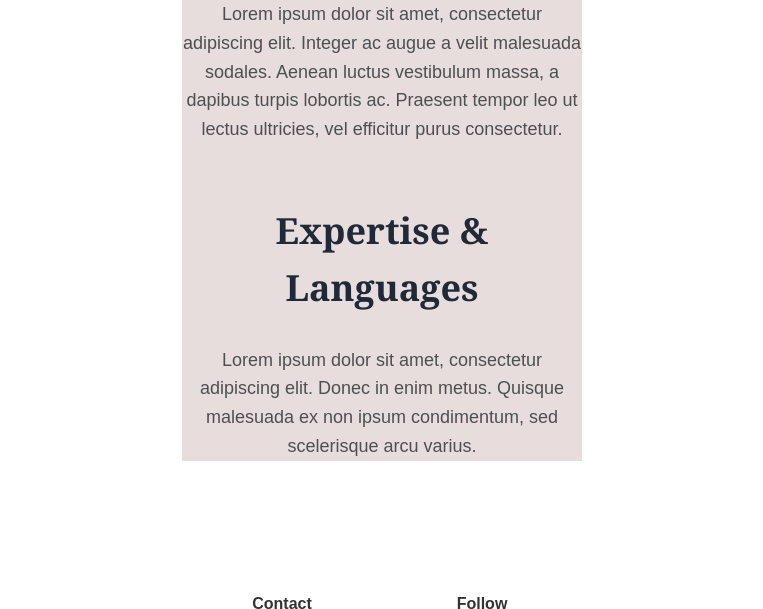
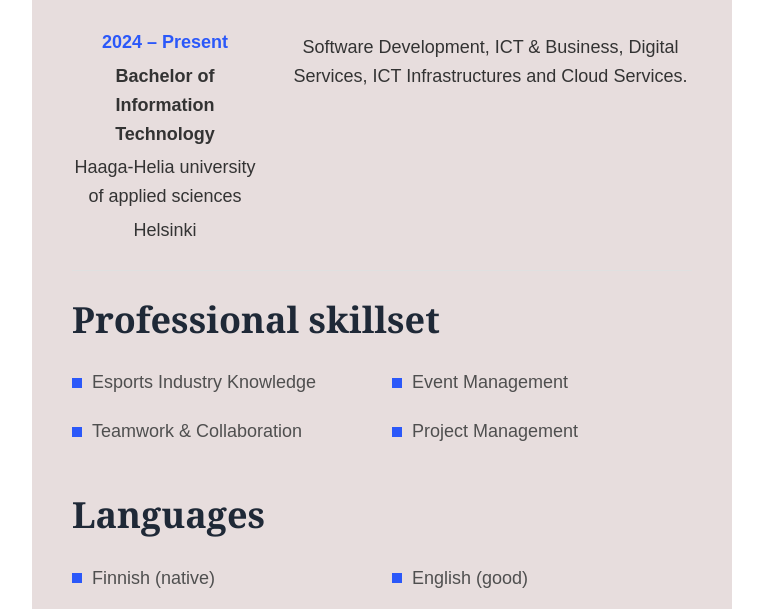
Before and after one commit to pa7ans/pa7ans.github.io, a plain HTML site: page resume.html in a window 1280 px wide. Shown: the part 580-1189 px from the top of the page, without its empty margins (258-1021 px from the left). Drawn offline with Linux system fonts and the light colour scheme.

Commit message:
Add files via upload

```diff
--- a/resume.html
+++ b/resume.html
@@ -4,7 +4,7 @@
 <head>
     <meta charset="UTF-8">
     <meta name="viewport" content="width=device-width, initial-scale=1.0">
-    <title>Portfolio Website</title>
+    <title>Nuutti Syrjäaho - Who Am I</title>
     <link rel="stylesheet" href="style3.css">
 </head>
 
@@ -34,20 +34,74 @@
     <main>
         <section class="resume-section">
             <h1>Resume</h1>
-            <br><br>
+
             <h2>Work Experience</h2>
-            <br>
-            <p>Lorem ipsum dolor sit amet, consectetur adipiscing elit. Vivamus eget aliquet risus, vel elementum ligula. Fusce sed neque non ipsum tincidunt ultricies. Nulla ut bibendum leo.</p>
-            <br><br>
+            <div class="work-experience">
+                <div class="job-info">
+                    <h4>2015 – 2024</h4>
+                    <p><strong>Head of the Gaming</strong></p>
+                    <p>FEL</p>
+                    <p>Tampere</p>
+                </div>
+                <div class="job-description">
+                    <p>Responsible for overseeing the planning, execution, and growth of gaming events and ensuring
+                        high-quality experiences for both players and audiences.</p>
+                </div>
+            </div>
+
             <h2>Education</h2>
-            <br>
-            <p>Lorem ipsum dolor sit amet, consectetur adipiscing elit. Integer ac augue a velit malesuada sodales. Aenean luctus vestibulum massa, a dapibus turpis lobortis ac. Praesent tempor leo ut lectus ultricies, vel efficitur purus consectetur.</p>
-            <br><br>
-            <h2>Expertise & Languages</h2>
-            <br>
-            <p>Lorem ipsum dolor sit amet, consectetur adipiscing elit. Donec in enim metus. Quisque malesuada ex non ipsum condimentum, sed scelerisque arcu varius.</p>
-        </section>
+            <div class="education-experience">
+                <div class="education-info">
+                    <h4>2024 – Present</h4>
+                    <p><strong>Bachelor of Information Technology</strong></p>
+                    <p>Haaga-Helia university of applied sciences</p>
+                    <p>Helsinki</p>
+                </div>
+                <div class="education-description">
+                    <p>Software Development, ICT & Business, Digital Services, ICT Infrastructures and Cloud Services.
+                    </p>
+                </div>
+            </div>
+
+            <section class="expertise-languages">
+                <h2>Professional skillset</h2>
+                <div class="skills-grid">
+                    <div class="skill-item">
+                        <span class="skill-icon"></span>Esports Industry Knowledge
+                    </div>
+                    <div class="skill-item">
+                        <span class="skill-icon"></span>Event Management
+                    </div>
+                    <div class="skill-item">
+                        <span class="skill-icon"></span>Teamwork & Collaboration
+                    </div>
+                    <div class="skill-item">
+                        <span class="skill-icon"></span>Project Management
+                    </div>
+                </div>
+
+                <h2>Languages</h2>
+                <div class="languages-grid">
+                    <div class="language-item">
+                        <span class="skill-icon"></span>Finnish (native)
+                    </div>
+                    <div class="language-item">
+                        <span class="skill-icon"></span>English (good)
+                    </div>
+                    <div class="language-item">
+                        <span class="skill-icon"></span>Swedish (passable)
+                    </div>
+                    <div class="language-item">
+                        <span class="skill-icon"></span>Germany (beginner)
+                    </div>
+                    <div class="language-item">
+                        <span class="skill-icon"></span>Portuguese (beginner)
+                    </div>
+                </div>
+            </section>
+
     </main>
+
 
     <footer>
         <div class="contact-info">
@@ -58,8 +112,10 @@
             <div class="contact-call">
                 <p><strong>Follow</strong></p>
                 <div class="social-icons-footer">
-                    <a href="https://www.linkedin.com/in/nuutti-syrjäaho-b12644153" target="_blank"><img src="linkedin_icon.png" alt="LinkedIn"></a>
-                    <a href="https://www.instagram.com/nuudelsson" target="_blank"><img src="instagram_icon.png" alt="Instagram"></a>
+                    <a href="https://www.linkedin.com/in/nuutti-syrjäaho-b12644153" target="_blank"><img
+                            src="linkedin_icon.png" alt="LinkedIn"></a>
+                    <a href="https://www.instagram.com/nuudelsson" target="_blank"><img src="instagram_icon.png"
+                            alt="Instagram"></a>
                 </div>
             </div>
         </div>
--- a/style3.css
+++ b/style3.css
@@ -27,7 +27,8 @@ h2 {
 a {
     font-family: 'Open Sans', sans-serif;
     font-size: 14px;
-    text-decoration: none; /* Poistaa alaviivat linkeistä */
+    text-decoration: none;
+    /* Poistaa alaviivat linkeistä */
 }
 
 .header {
@@ -66,7 +67,7 @@ a {
 .profile-card {
     text-align: center;
     padding: 20px;
-    background-color: white;
+    background-color: #e7dddd;
     box-shadow: 0 4px 10px rgba(0, 0, 0, 0.1);
     border-radius: 10px;
     max-width: 350px;
@@ -82,6 +83,7 @@ a {
 .profile-card h2 {
     font-size: 24px;
     margin: 15px 0;
+    text-align: center;
 }
 
 .profile-card p {
@@ -229,7 +231,8 @@ footer {
     a {
         font-family: 'Open Sans', sans-serif;
         font-size: 16px;
-        text-decoration: none; /* Poistaa alaviivat linkeistä */
+        text-decoration: none;
+        /* Poistaa alaviivat linkeistä */
     }
 }
 
@@ -245,7 +248,7 @@ footer {
     left: 0;
     width: 100%;
     height: 100vh;
-    background-color: #1f2937;
+    background-color: #e7dddd;
     display: flex;
     justify-content: center;
     align-items: center;
@@ -264,7 +267,7 @@ footer {
 }
 
 .nav-links ul li a {
-    color: white;
+    color: #2b58f9;
     text-decoration: none;
     font-size: 30px;
     letter-spacing: 2px;
@@ -275,16 +278,19 @@ footer {
     top: 20px;
     right: 20px;
     font-size: 50px;
-    color: white;
+    color: #2b58f9;
     cursor: pointer;
 }
 
 /* Yhteydenottolomakkeen perusasettelu */
 form {
     display: flex;
-    flex-direction: column; /* Asettaa kaikki kentät allekkain */
-    max-width: 500px; /* Maksimileveys lomakkeelle */
-    margin: 100px auto; /* Keskittää lomakkeen */
+    flex-direction: column;
+    /* Asettaa kaikki kentät allekkain */
+    max-width: 500px;
+    /* Maksimileveys lomakkeelle */
+    margin: 100px auto;
+    /* Keskittää lomakkeen */
 
 }
 
@@ -293,7 +299,8 @@ label {
     font-weight: bold;
 }
 
-input, textarea {
+input,
+textarea {
     margin-bottom: 15px;
     padding: 10px;
     border: 1px solid #ccc;
@@ -311,6 +318,7 @@ button {
     border-radius: 5px;
     cursor: pointer;
     font-size: 16px;
+    margin-bottom: 30px;
 }
 
 button:hover {
@@ -320,35 +328,125 @@ button:hover {
 .resume-section {
     text-align: center;
     margin: 100px auto;
-    max-width: 400px; /* Rajoitetaan elementin leveys */
-    word-wrap: break-word; /* Teksti katkaistaan, jos se ei mahdu riville */
-    white-space: normal; /* Sallii tekstin rivittymisen normaalisti */
+    max-width: 700px;
+    /* Rajoitetaan elementin leveys */
+    word-wrap: break-word;
+    /* Teksti katkaistaan, jos se ei mahdu riville */
+    white-space: normal;
+    /* Sallii tekstin rivittymisen normaalisti */
     background-color: #e7dddd;
+    padding: 40px;
 }
 
 .portfolio-section {
     text-align: center;
     margin: 100px auto;
-    max-width: 700px; /* Rajoitetaan elementin leveys */
-    word-wrap: break-word; /* Teksti katkaistaan, jos se ei mahdu riville */
-    white-space: normal; /* Sallii tekstin rivittymisen normaalisti */
+    max-width: 700px;
+    /* Rajoitetaan elementin leveys */
+    word-wrap: break-word;
+    /* Teksti katkaistaan, jos se ei mahdu riville */
+    white-space: normal;
+    /* Sallii tekstin rivittymisen normaalisti */
     background-color: #e7dddd;
     padding: 40px;
 }
 
 .project img {
-    width: 100%; /* Kuva täyttää 100 % käytettävissä olevasta tilasta */
-    max-width: 300px; /* Määrittää suurimman leveyden, jota kuva ei ylitä */
-    height: auto; /* Säilyttää kuvasuhteen */
+    width: 100%;
+    /* Kuva täyttää 100 % käytettävissä olevasta tilasta */
+    max-width: 300px;
+    /* Määrittää suurimman leveyden, jota kuva ei ylitä */
+    height: auto;
+    /* Säilyttää kuvasuhteen */
 }
 
 a {
-    text-decoration: none; /* Poistaa alaviivan linkistä */
-    color: inherit; /* Säilyttää vanhemman elementin tekstin värin */
-    font: inherit; /* Säilyttää vanhemman elementin fonttimuotoilut */
+    text-decoration: none;
+    /* Poistaa alaviivan linkistä */
+    color: inherit;
+    /* Säilyttää vanhemman elementin tekstin värin */
+    font: inherit;
+    /* Säilyttää vanhemman elementin fonttimuotoilut */
 }
 
 .contact-section {
-    padding-left: 15px;  /* Lisää tilaa vasemmalle */
-    padding-right: 15px; /* Lisää tilaa oikealle */
+    padding-left: 15px;
+    /* Lisää tilaa vasemmalle */
+    padding-right: 15px;
+    /* Lisää tilaa oikealle */
 }
+
+.resume-section h1,
+h2 {
+    text-align: left;
+    margin-bottom: 20px;
+}
+
+.work-experience,
+.education-experience {
+    display: flex;
+    justify-content: space-between;
+    align-items: flex-start;
+    border-bottom: 1px solid #e0e0e0;
+    padding: 20px 0;
+    margin-bottom: 20px;
+}
+
+.job-info,
+.education-info {
+    width: 30%;
+}
+
+.job-description,
+.education-description {
+    width: 65%;
+}
+
+.job-info h4,
+.education-info h4 {
+    color: #2b58f9;
+    /* Voit valita haluamasi värin */
+    font-weight: bold;
+}
+
+.job-info p,
+.education-info p,
+.job-description p,
+.education-description p {
+    margin: 5px 0;
+    color: #333;
+}
+
+.expertise-languages h2 {
+    font-weight: bold;
+    margin-bottom: 20px;
+}
+
+.skills-grid,
+.languages-grid {
+    display: grid;
+    grid-template-columns: 1fr 1fr;
+    grid-gap: 20px;
+    /* Lisää väliä sarakkeiden ja rivien väliin */
+    margin-bottom: 40px;
+}
+
+.skill-item,
+.language-item {
+    display: flex;
+    align-items: center;
+}
+
+.skill-icon {
+    width: 10px;
+    height: 10px;
+    background-color: #2b58f9;
+    /* Sininen neliö */
+    margin-right: 10px;
+    display: inline-block;
+}
+
+.contact-section {
+    background-color: #e7dddd;
+    margin-bottom: 0px;
+}
```
Also changed, not shown: contact.html (+7 -4 lines), index.html (+20 -9 lines), portfolio.html (+41 -10 lines), cs-liiga_some.png (added), 2 other files.
